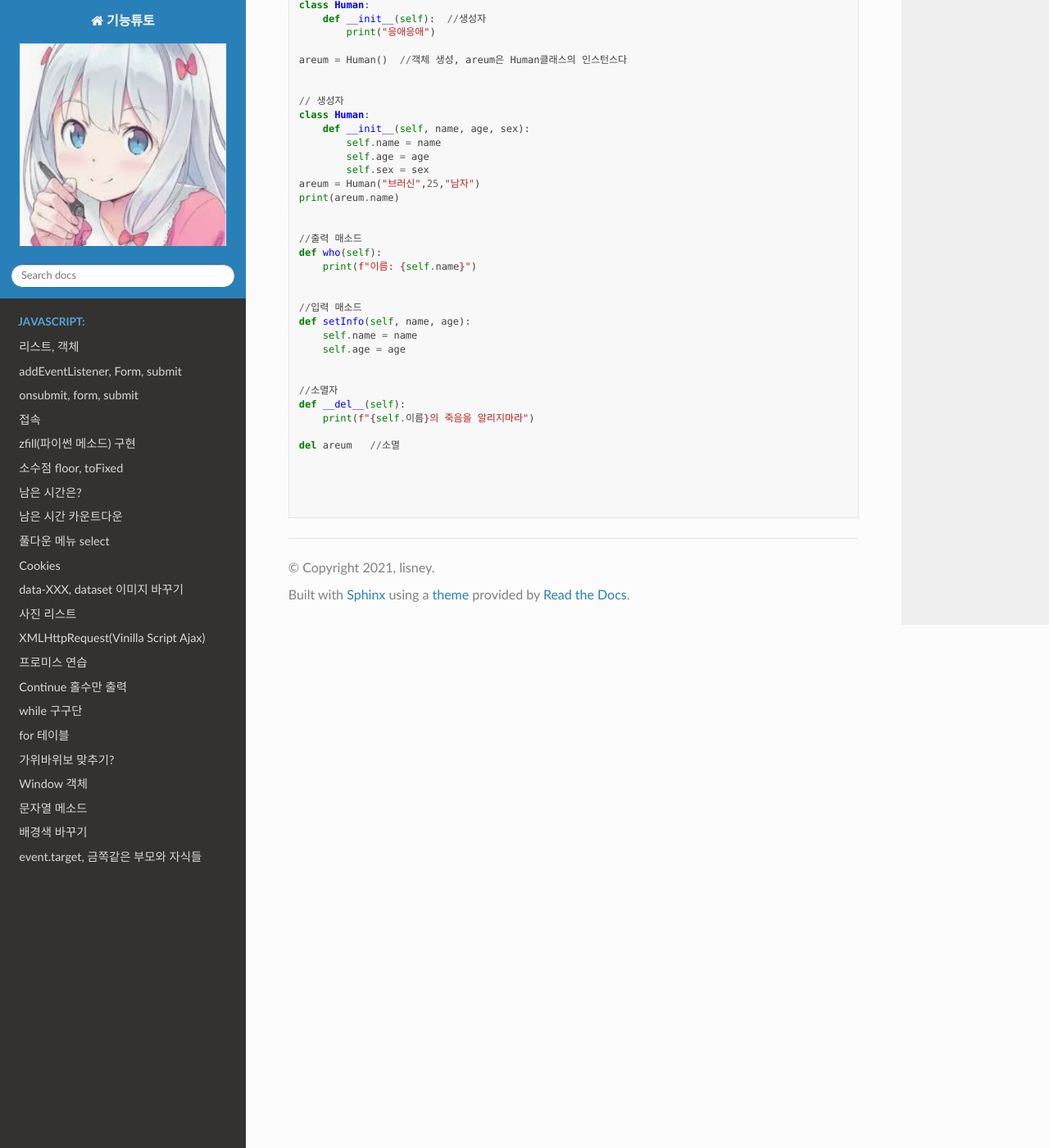
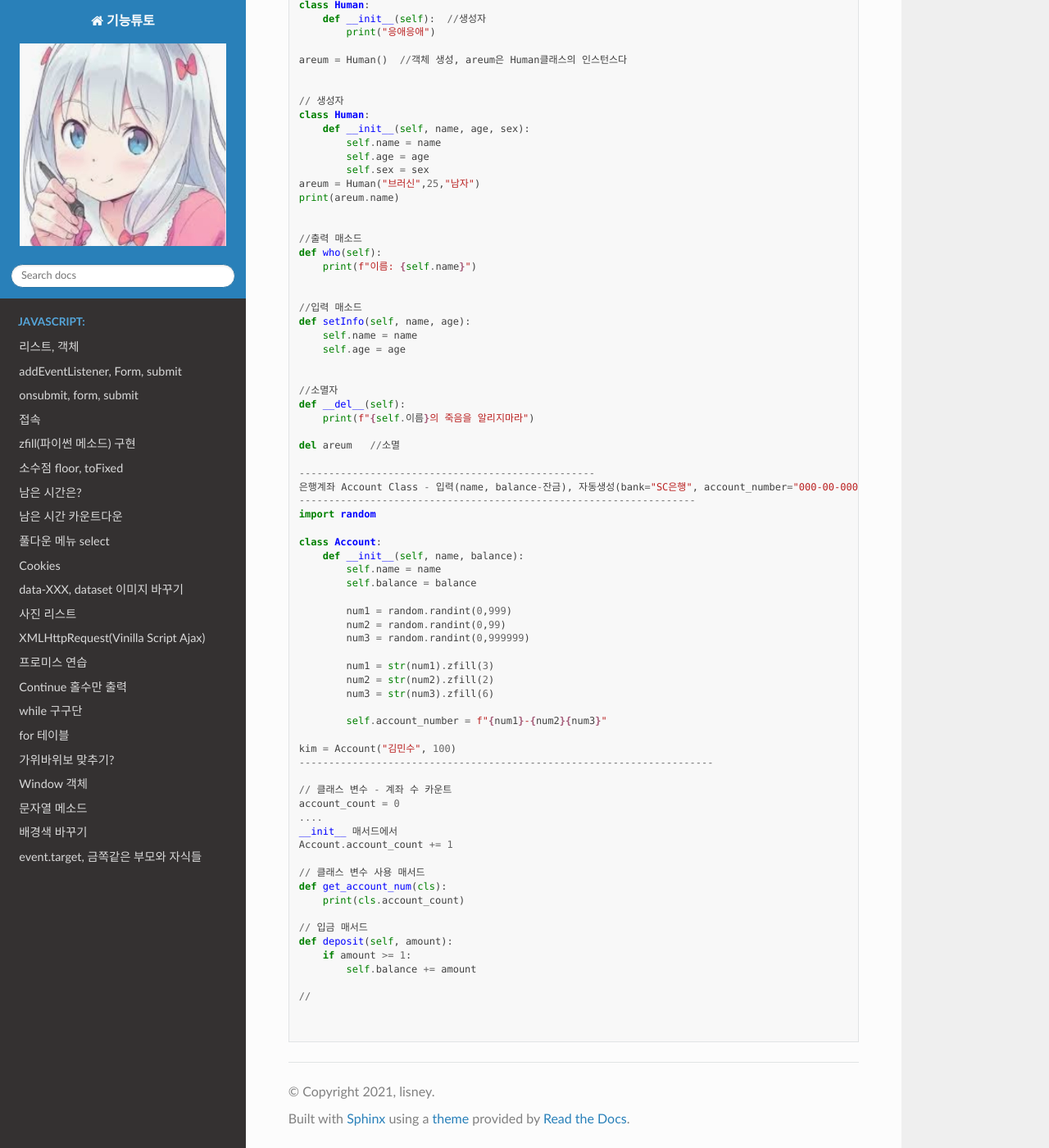
Before and after one commit to lisney/RTD, a Sphinx documentation site: the page built from docs/source/python/basic.md, in a window 1280 px wide and 1400 px high, scrolled down 6692 px. Shown: the whole window at 82% size. Built offline with Sphinx 7.4.7 and the Read the Docs theme 2.0.0, drawn with Linux system fonts in a browser that asks for light colours; pages that are not in the unit, such as notebooks, are missing from menus.

Commit message:
Update basic.md

````diff
--- a/docs/source/python/basic.md
+++ b/docs/source/python/basic.md
@@ -419,7 +419,45 @@ def __del__(self):
 
 del areum   //소멸
 
+--------------------------------------------------
+은행계좌 Account Class - 입력(name, balance-잔금), 자동생성(bank="SC은행", account_number="000-00-000000"(랜덤넘버)
+-------------------------------------------------------------------
+import random
 
+class Account:
+    def __init__(self, name, balance):
+        self.name = name
+	self.balance = balance
+
+	num1 = random.randint(0,999)
+	num2 = random.randint(0,99)
+	num3 = random.randint(0,999999)
+
+	num1 = str(num1).zfill(3)
+	num2 = str(num2).zfill(2)
+	num3 = str(num3).zfill(6)
+
+	self.account_number = f"{num1}-{num2}{num3}"
+
+kim = Account("김민수", 100)
+----------------------------------------------------------------------
+
+// 클래스 변수 - 계좌 수 카운트
+account_count = 0
+....
+__init__ 매서드에서
+Account.account_count += 1
+
+// 클래스 변수 사용 매서드
+def get_account_num(cls):
+    print(cls.account_count)
+
+// 입금 매서드
+def deposit(self, amount):
+    if amount >= 1:
+        self.balance += amount
+
+//
 
 
 ```
````
